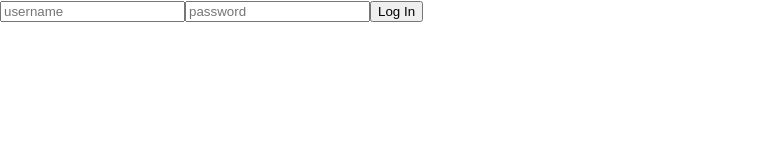
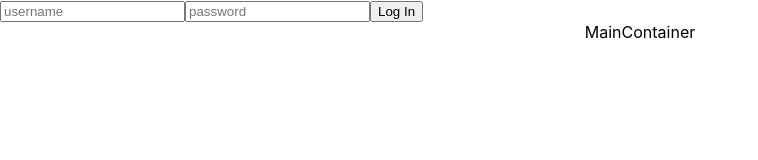
Before and after one commit to jmelero08/restaurants-frontend, a React (Create React App) app: page / in a window 1280 px wide. Shown: the top 160 px of the page, without its empty margins (0-758 px from the left). Built offline with nearby package versions, Linux system fonts and the light colour scheme; no server answers.

Commit message:
added maincontainer

```diff
--- a/src/App.css
+++ b/src/App.css
@@ -37,6 +37,6 @@
   }
 }
 
-.nav {
+.NavBar {
   display: flex
 }
--- a/src/App.js
+++ b/src/App.js
@@ -3,6 +3,7 @@ import './App.css';
 import { connect } from 'react-redux'
 import { getCurrentUser } from "./actions/currentUser.js"
 import NavBar from "./components/NavBar.js"
+import MainContainer from "./components/MainContainer.js"
 
 class App extends React.Component {
 
@@ -12,7 +13,10 @@ class App extends React.Component {
 
   render(){
     return (
-      <NavBar/>
+      <div className="App">
+        <NavBar/>
+        <MainContainer/>
+      </div>
     );
   }
 }
--- /dev/null
+++ b/src/components/MainContainer.js
@@ -0,0 +1,11 @@
+import React from 'react'
+
+const MainContainer = () => {
+  return (
+    <div className="MainContainer">
+      MainContainer
+    </div>
+  )
+}
+
+export default MainContainer
--- a/src/components/NavBar.js
+++ b/src/components/NavBar.js
@@ -7,7 +7,7 @@ import Logout from "./Logout.js"
 
 const NavBar = ({currentUser}) => {
   return (
-    <div className="nav">
+    <div className="NavBar">
         {currentUser ? <p>Welcome, {currentUser.attributes.name}</p> : ""}
         {currentUser ? <Logout/> : <Login/>}
     </div>
```
